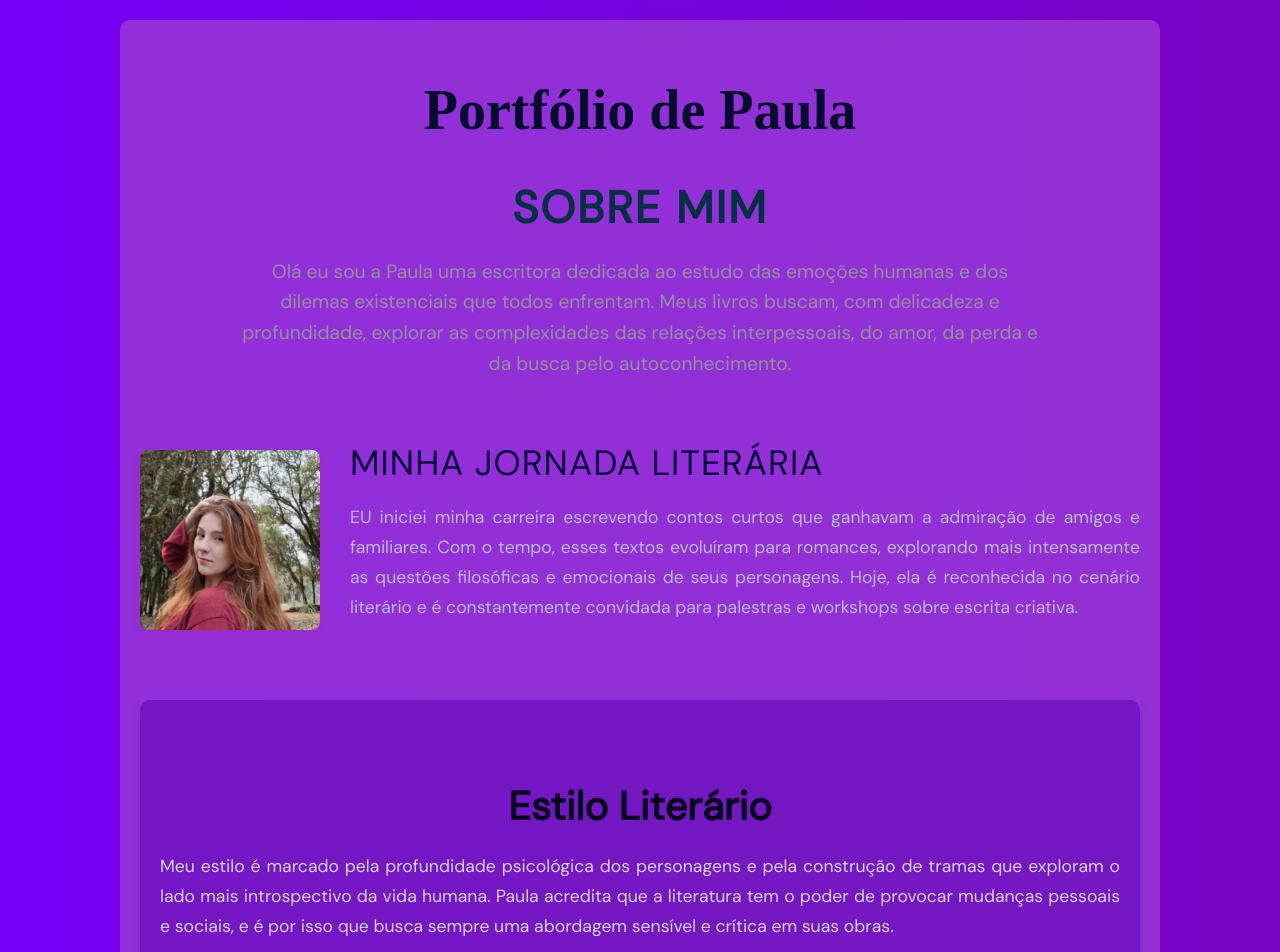
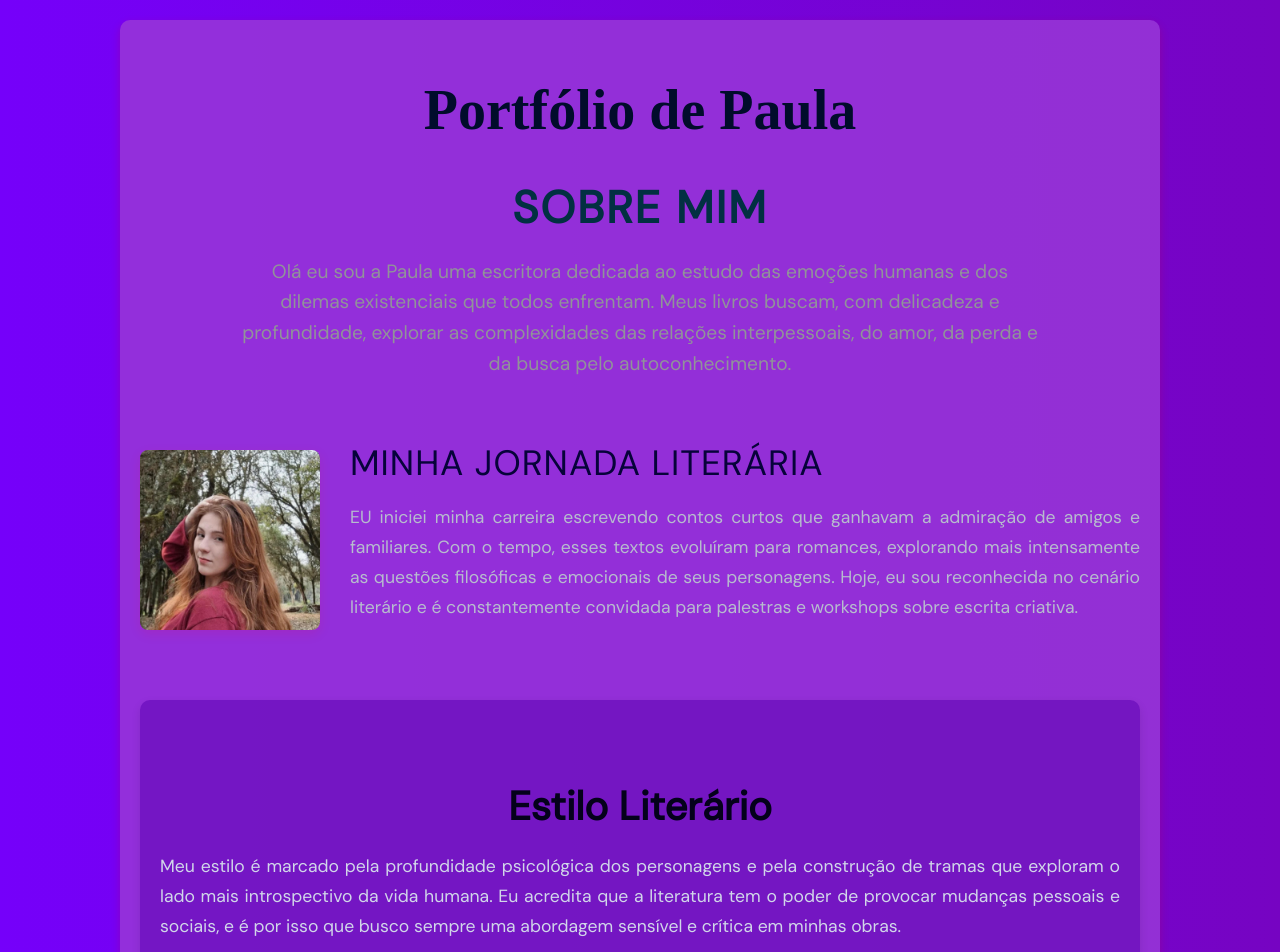
Before and after one commit to paulanzar/ultimo-finalmente, a plain HTML site: page index.html in a window 1280 px wide. Shown: the top 952 px of the page. Drawn offline with Linux system fonts and the light colour scheme; a web font is replaced by a local one.

Commit message:
Update index.html

```diff
--- a/index.html
+++ b/index.html
@@ -197,7 +197,7 @@
             <img src="WhatsApp Image 2024-11-07 at 16.05.00.jpeg" alt="Imagem de Paula">
             <div class="text">
                 <div class="title">Minha Jornada Literária</div>
-                <p class="description">EU iniciei minha carreira escrevendo contos curtos que ganhavam a admiração de amigos e familiares. Com o tempo, esses textos evoluíram para romances, explorando mais intensamente as questões filosóficas e emocionais de seus personagens. Hoje, ela é reconhecida no cenário literário e é constantemente convidada para palestras e workshops sobre escrita criativa.</p>
+                <p class="description">EU iniciei minha carreira escrevendo contos curtos que ganhavam a admiração de amigos e familiares. Com o tempo, esses textos evoluíram para romances, explorando mais intensamente as questões filosóficas e emocionais de seus personagens. Hoje, eu sou  reconhecida no cenário literário e é constantemente convidada para palestras e workshops sobre escrita criativa.</p>
             </div>
         </div>
 
@@ -205,7 +205,7 @@
         <div class="literary-style">
 
             <h3>Estilo Literário</h3>
-            <p>Meu estilo é marcado pela profundidade psicológica dos personagens e pela construção de tramas que exploram o lado mais introspectivo da vida humana. Paula acredita que a literatura tem o poder de provocar mudanças pessoais e sociais, e é por isso que busca sempre uma abordagem sensível e crítica em suas obras.</p>
+            <p>Meu estilo é marcado pela profundidade psicológica dos personagens e pela construção de tramas que exploram o lado mais introspectivo da vida humana. Eu acredita que a literatura tem o poder de provocar mudanças pessoais e sociais, e é por isso que busco sempre uma abordagem sensível e crítica em minhas obras.</p>
         </div>
 
         <!-- Seção Obras Publicadas -->
```
